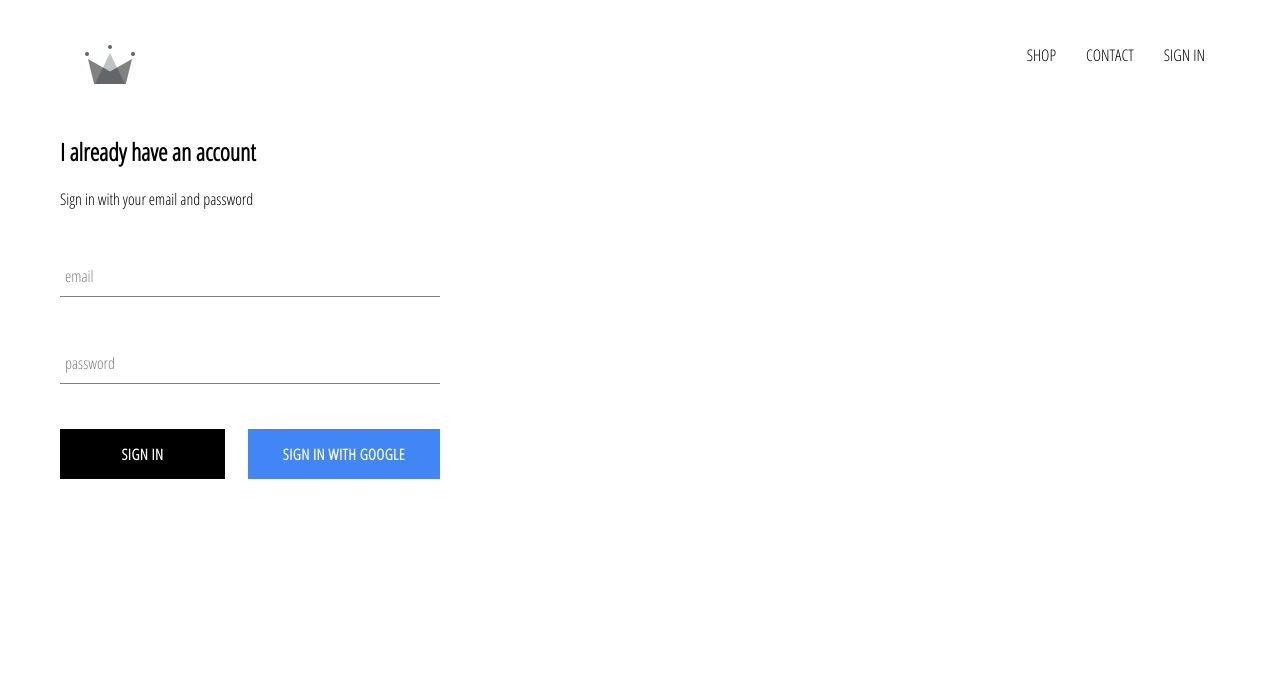
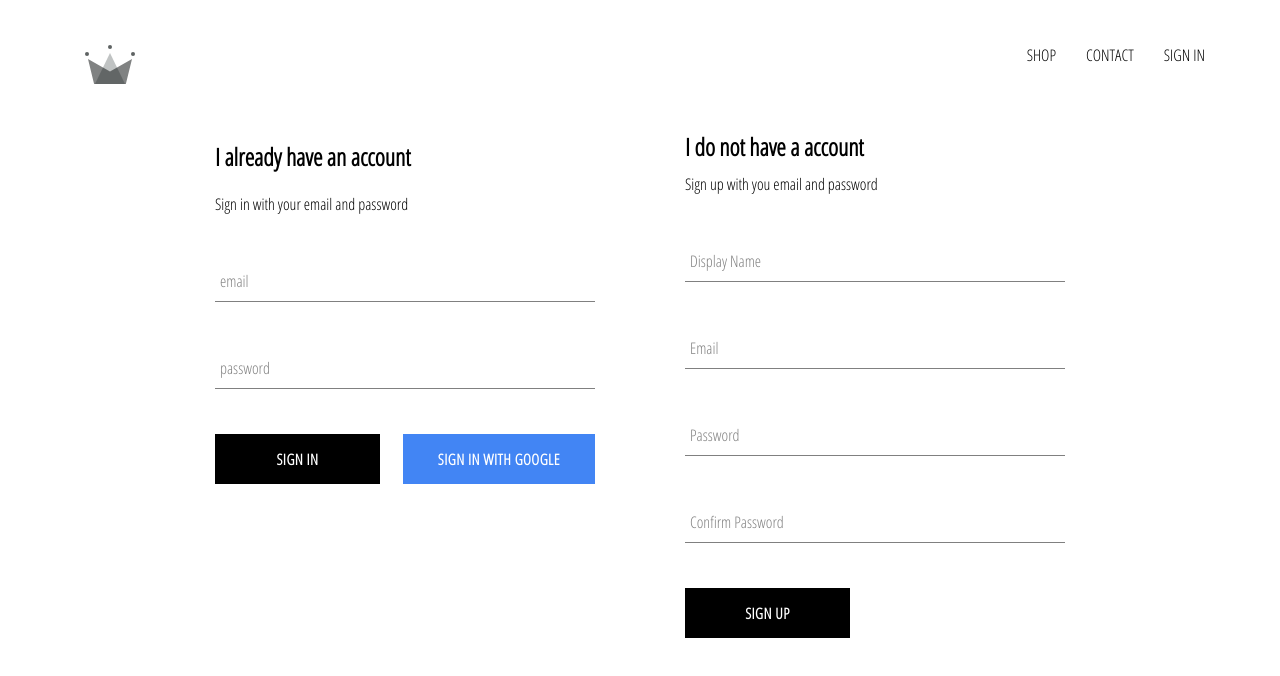
Before and after one commit to SaadAyouj/ECom-React-WEB-APP, a React (Create React App) app: page /signin in a window 1280 px wide. Shown: the top 676 px of the page. Built offline with nearby package versions, Linux system fonts and the light colour scheme; no server answers.

Commit message:
finishing sign in handleSubmit method

```diff
--- a/src/App.js
+++ b/src/App.js
@@ -8,7 +8,7 @@
 import Header from "./components/header/header.component";
 import SignInUp from "./pages/singinup/sign-in-up.component";
 
-import { auth } from "./firebase/firebase.utils";
+import { auth, createUserProfileDocument } from "./firebase/firebase.utils";
 
 class App extends React.Component {
   constructor() {
@@ -22,8 +22,21 @@
   unsubscribeFromAuth = null;
 
   componentDidMount() {
-    this.unsubscribeFromAuth = auth.onAuthStateChanged((user) => {
-      this.setState({ currentUser: user });
+    this.unsubscribeFromAuth = auth.onAuthStateChanged(async (userAuth) => {
+      if (userAuth) {
+        const userRef = await createUserProfileDocument(userAuth);
+
+        userRef.onSnapshot((snapShot) => {
+          this.setState({
+            currentUser: {
+              id: snapShot.id,
+              ...snapShot.data(),
+            },
+          });
+        });
+      } else {
+        this.setState({ currentUser: userAuth });
+      }
     });
   }
 
@@ -34,7 +47,7 @@
   render() {
     return (
       <div>
-        <Header currentUser ={this.state.currentUser} />
+        <Header currentUser={this.state.currentUser} />
         <Switch>
           <Route exact path="/" component={HomePage} />
           <Route exact path="/shop" component={ShopPage} />
--- /dev/null
+++ b/src/components/sign-up/sign-up.component.jsx
@@ -0,0 +1,103 @@
+import React from "react";
+
+import FormInput from "../form-input/form-input.component";
+import CustomButton from "../custom-button/custom-button.component";
+
+import { auth, createUserProfileDocument } from "../../firebase/firebase.utils";
+
+import "./sign-up.styles.scss";
+
+class SignUp extends React.Component {
+  constructor() {
+    super();
+
+    this.state = {
+      displayName: "",
+      email: "",
+      password: "",
+      confirmPassword: "",
+    };
+  }
+
+  handleSubmit = async (event) => {
+    event.preventDefault();
+
+    const { displayName, email, password, confirmPassword } = this.state;
+
+    if (password !== confirmPassword) {
+      alert("Passwords don't match");
+      return;
+    }
+
+    try {
+      const { user } = await auth.createUserWithEmailAndPassword(
+        email,
+        password
+      );
+
+      await createUserProfileDocument(user, { displayName });
+
+      this.setState({
+        displayName: "",
+        email: "",
+        password: "",
+        confirmPassword: "",
+      });
+    } catch (error) {
+      console.error(error);
+    }
+  };
+
+  handleChange = (event) => {
+    const { name, value } = event.target;
+
+    this.setState({ [name]: value });
+  };
+
+  render() {
+    const { displayName, email, password, confirmPassword } = this.state;
+    return (
+      <div className="sign-up">
+        <h2 className="title">I do not have a account</h2>
+        <span>Sign up with you email and password</span>
+        <form className="sign-up-form" onSubmit={this.handleSubmit}>
+          <FormInput
+            type="text"
+            name="displayName"
+            value={displayName}
+            onChange={this.handleChange}
+            label="Display Name"
+            required
+          />
+          <FormInput
+            type="email"
+            name="email"
+            value={email}
+            onChange={this.handleChange}
+            label="Email"
+            required
+          />
+          <FormInput
+            type="password"
+            name="password"
+            value={password}
+            onChange={this.handleChange}
+            label="Password"
+            required
+          />
+          <FormInput
+            type="password"
+            name="confirmPassword"
+            value={confirmPassword}
+            onChange={this.handleChange}
+            label="Confirm Password"
+            required
+          />
+          <CustomButton type="submit">SIGN UP</CustomButton>
+        </form>
+      </div>
+    );
+  }
+}
+
+export default SignUp;
--- /dev/null
+++ b/src/components/sign-up/sign-up.styles.scss
@@ -0,0 +1,9 @@
+.sign-up {
+  display: flex;
+  flex-direction: column;
+  width: 380px;
+
+  .title {
+    margin: 10px 0;
+  }
+}
--- a/src/firebase/firebase.utils.js
+++ b/src/firebase/firebase.utils.js
@@ -12,6 +12,32 @@
   appId: "1:113481491443:web:564fca7bcc87941b10a886",
 };
 
+export const createUserProfileDocument = async (userAuth, additionalData) => {
+  if (!userAuth) return;
+
+  const userRef = firestore.doc(`users/${userAuth.uid}`);
+
+  const snapShot = await userRef.get();
+
+  if (!snapShot.exists) {
+    const { displayName, email } = userAuth;
+    const createdAt = new Date();
+
+    try {
+      await userRef.set({
+        displayName,
+        email,
+        createdAt,
+        ...additionalData,
+      });
+    } catch (error) {
+      console.log("error creating user", error.message);
+    }
+  }
+
+  return userRef;
+};
+
 firebase.initializeApp(config);
 
 export const auth = firebase.auth();
--- a/src/pages/singinup/sign-in-up.component.jsx
+++ b/src/pages/singinup/sign-in-up.component.jsx
@@ -1,6 +1,7 @@
 import React from "react";
 
 import SignIn from "../../components/sign-in/sign-in.component";
+import SignUp from "../../components/sign-up/sign-up.component";
 
 import "./sign-in.styles.scss";
 
@@ -8,6 +9,7 @@
   return (
     <div className="sign-in-and-sign-up">
       <SignIn />
+      <SignUp />
     </div>
   );
 };
--- a/src/pages/singinup/sign-in.styles.scss
+++ b/src/pages/singinup/sign-in.styles.scss
@@ -0,0 +1,6 @@
+.sign-in-and-sign-up {
+  width: 850px;
+  display: flex;
+  justify-content: space-between;
+  margin: 30px auto;
+}
```
